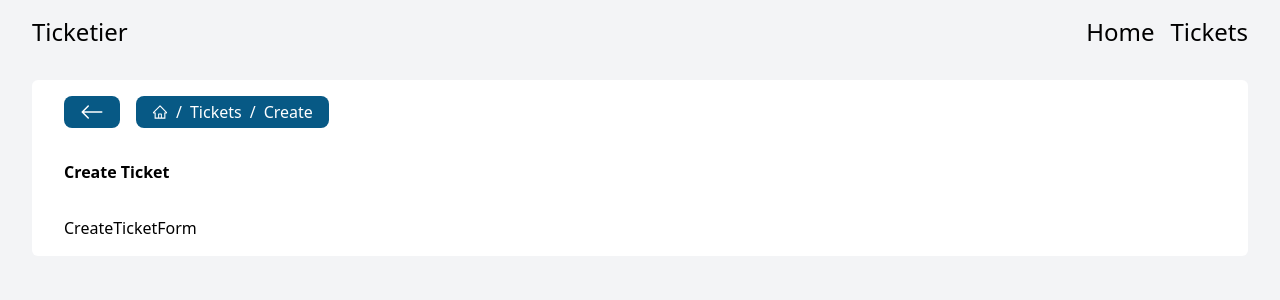
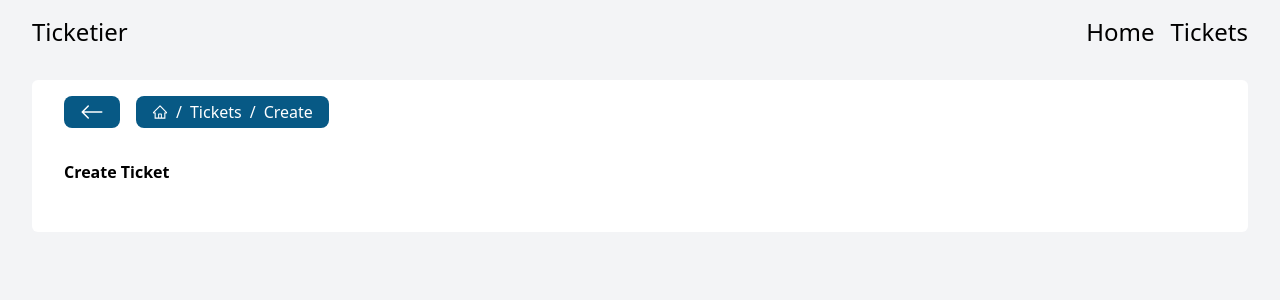
Before and after one commit to AleksandrPolishchuk/TicketierApp, a Next.js app in the folder frontend/ticketier-front-nextjs/: page /tickets/create in a window 1280 px wide. Shown: the top 300 px of the page. Built offline with nearby package versions, Linux system fonts and the light colour scheme.

Commit message:
add onSubmitFunction to CreateTicketForm

```diff
--- a/frontend/ticketier-front-nextjs/app/tickets/create/CreateTicketForm.tsx
+++ b/frontend/ticketier-front-nextjs/app/tickets/create/CreateTicketForm.tsx
@@ -1,4 +1,5 @@
 "use client";
+import CustomSpinner from "@/components/custom-spinner/CustomSpinner";
 import { TicketCreateDto } from "@/typings/generalTypes";
 import { useRouter } from "next/navigation";
 import React, { useState } from "react";
@@ -12,7 +13,18 @@ const CreateTicketForm = () => {
   const { register, handleSubmit, formState, reset } = form;
   const { errors } = formState;
 
-  return <div>CreateTicketForm</div>;
+  const onSubmitFunction = async (data: TicketCreateDto) => {
+    console.log(data);
+  };
+
+  return (
+    <>
+      {loading && <CustomSpinner />}
+      <>
+        <form onSubmit={handleSubmit(onSubmitFunction)} className=""></form>
+      </>
+    </>
+  );
 };
 
 export default CreateTicketForm;
```
